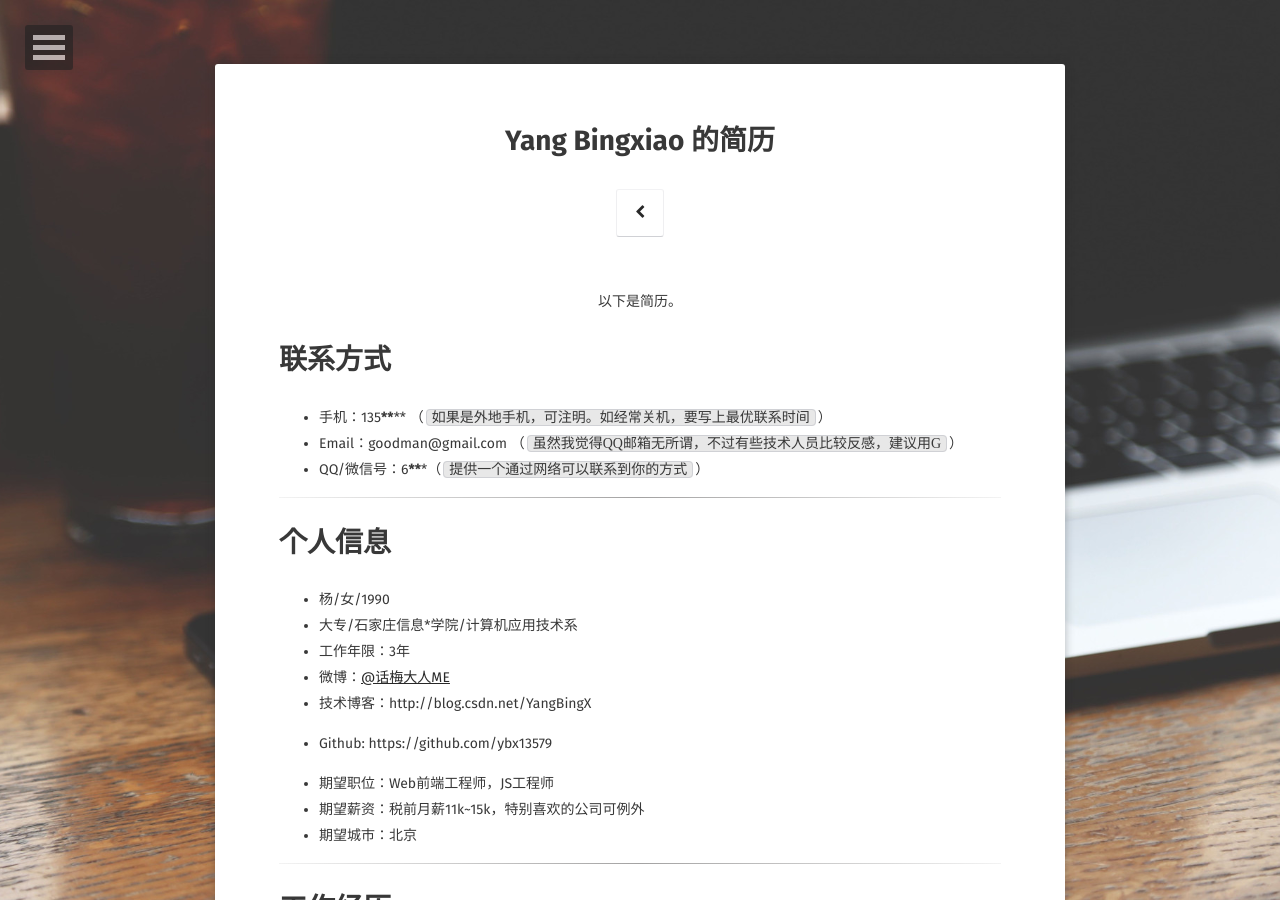
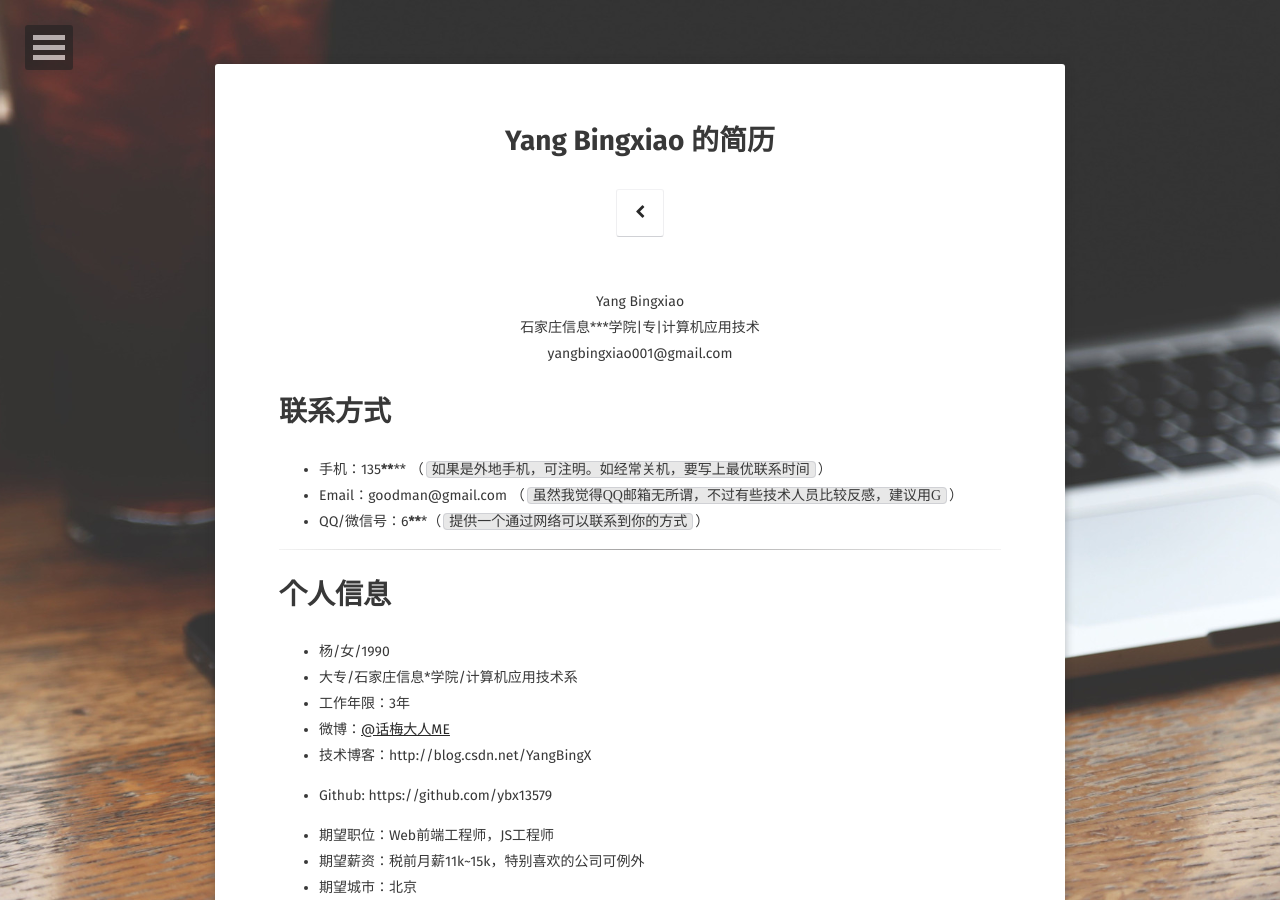
Before and after one commit to ybx13579/IceYang.github.io, a Jekyll site: the page built from about/index.md, in a window 1280 px wide and 900 px high. Built offline with Jekyll 4.4.1, drawn with Linux system fonts in a browser that asks for light colours; some web fonts are replaced.

Commit message:
Update index.md

```diff
--- a/about/index.md
+++ b/about/index.md
@@ -7,9 +7,9 @@ comments: false
 
 ---
 
-<center>以下是简历。</center>
-
-
+<center>Yang Bingxiao</center>
+<center>石家庄信息***学院|专|计算机应用技术</center>
+<center>yangbingxiao001@gmail.com</center>
 
 # 联系方式
 
```
